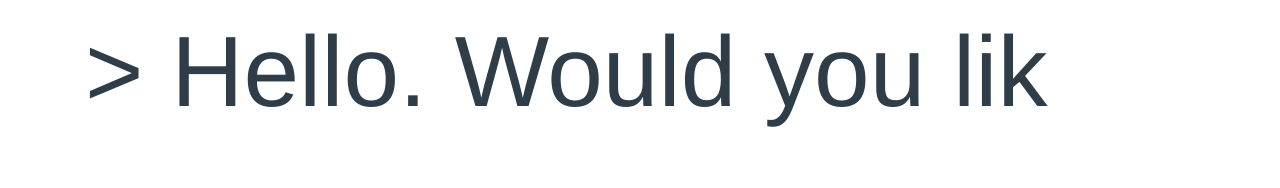
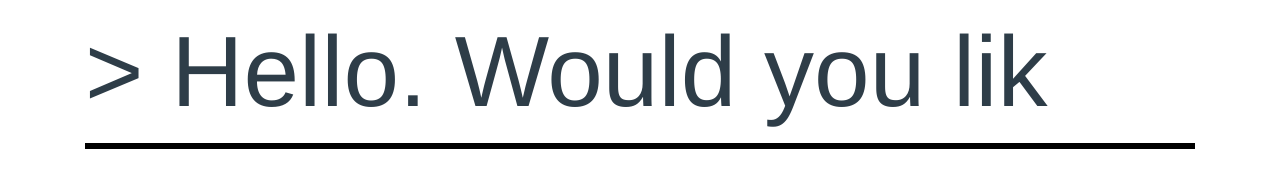
Before and after one commit to bryanmcdee/TicTacToeGame, a plain HTML site: page src/index.html in a window 1280 px wide. Drawn offline with Linux system fonts and the light colour scheme.

Commit message:
Minor update to Index.html.

```diff
--- a/src/css/index.css
+++ b/src/css/index.css
@@ -6,3 +6,7 @@
   .gameInvitationButtons {
     display: none;
   }
+
+  .tile {
+    border: 1px solid black;
+  }
--- a/src/index.html
+++ b/src/index.html
@@ -19,11 +19,16 @@
             <div class="col-sm-6"><button id="no" class="btn-lg btn-default text-center">No</button></div>
         </div>
     </div>
-    <div id="ticTacToeContainer">
-
+    <div id="ticTacToeContainer" class="container">
+        <div class="col-xs-12">
+            <div class="tile col-xs-4"></div><div class="tile col-xs-4"></div><div class="tile col-xs-4"></div>
+            <div class="tile col-xs-4"></div><div class="tile col-xs-4"></div><div class="tile col-xs-4"></div>
+            <div class="tile col-xs-4"></div><div class="tile col-xs-4"></div><div class="tile col-xs-4"></div>
+        </div>
     </div>
     <script src="./libs/jQuery-3.3.1/jquery-3.3.1.min.js"></script>
     <script src="./libs/bootstrap-3.3.7/js/bootstrap.min.js"></script>
     <script src="./js/index.js"></script>
+    <script src="./js/ticTacToe.js"></script>
 </body>
 </html>
```
